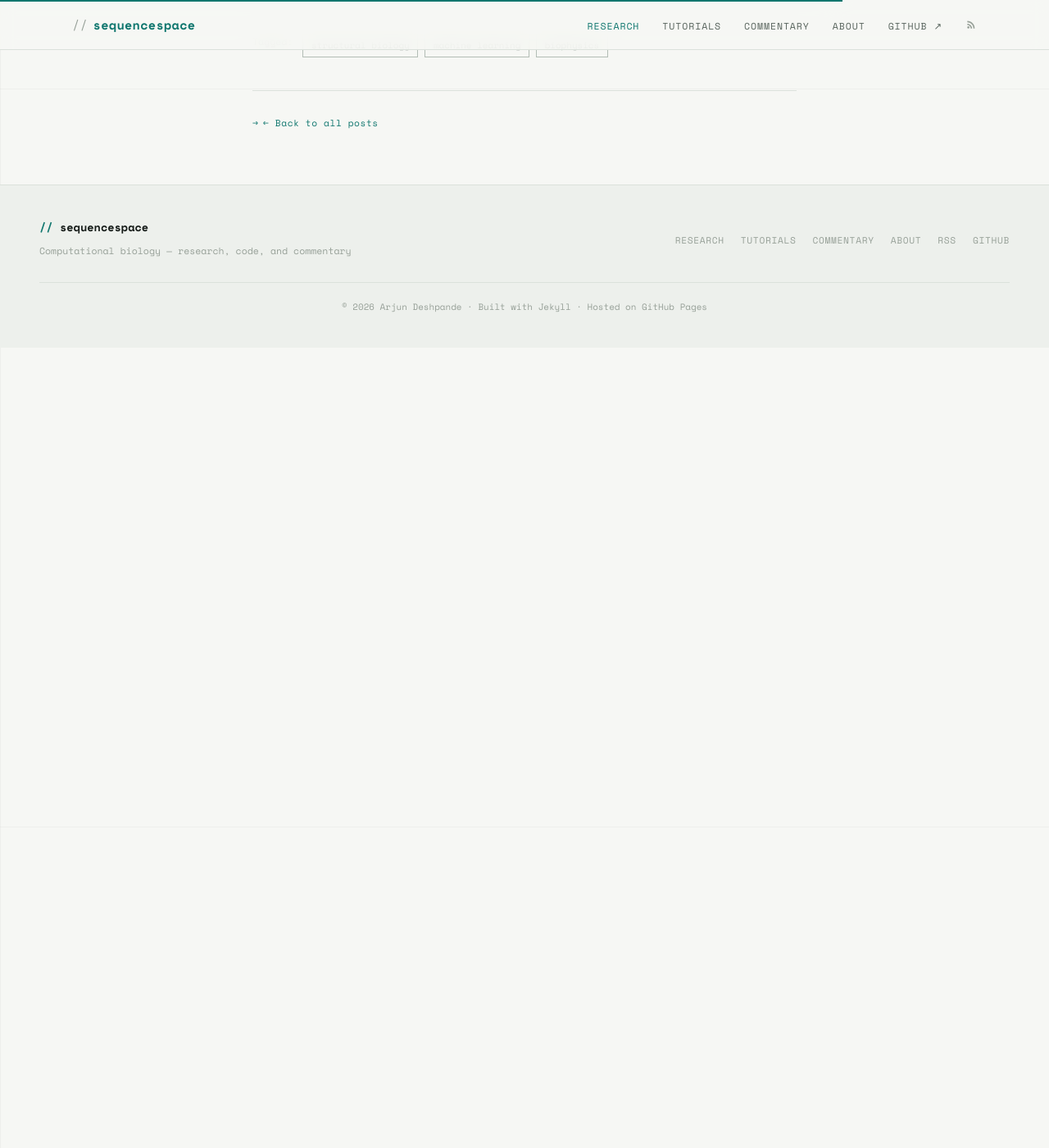
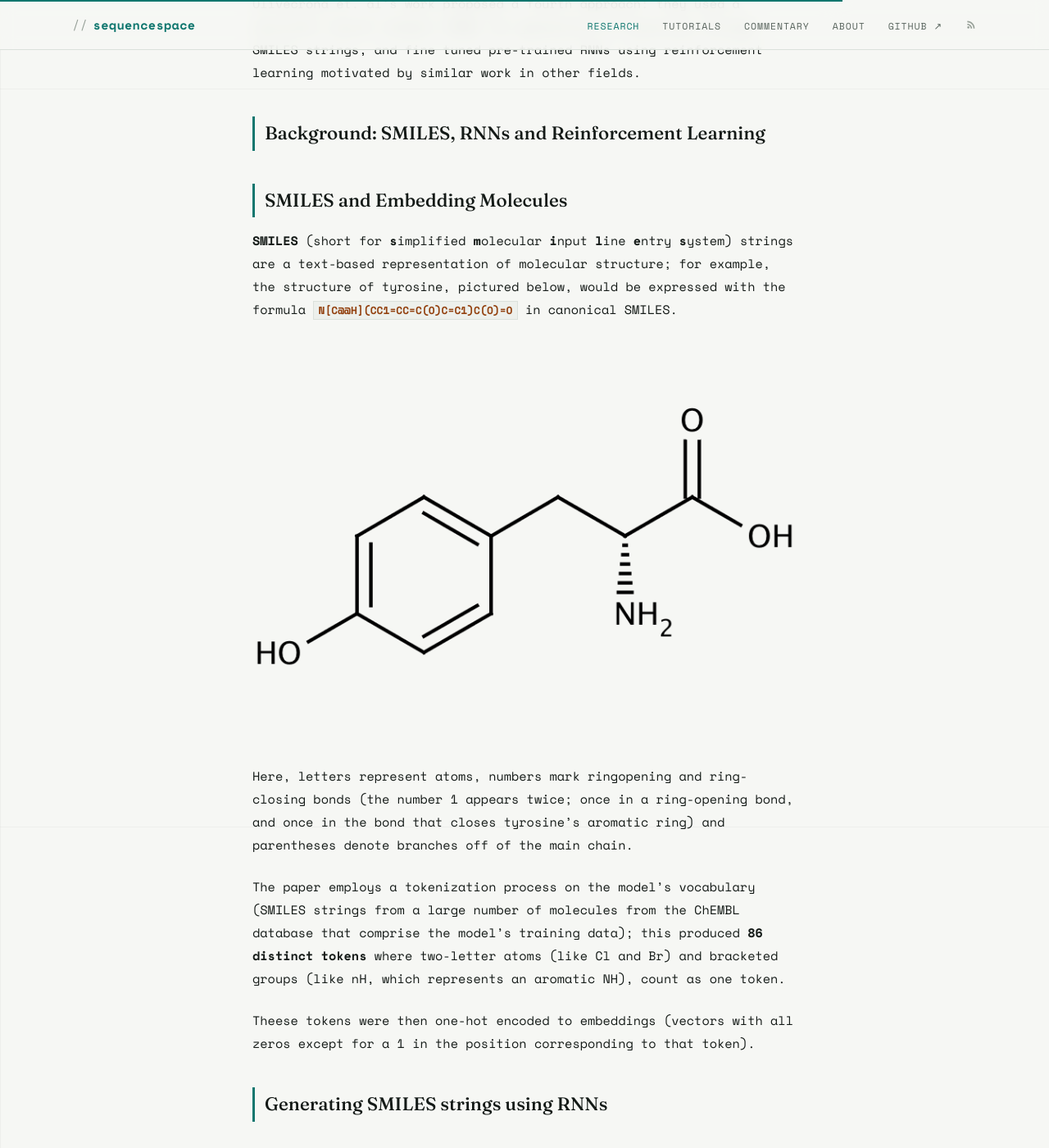
Before and after one commit to arjundeshx/sequencespace, a Jekyll site: the page built from _posts/2023-06-20-machine-learning-for-de-novo-design-1.md, in a window 1280 px wide and 1400 px high, scrolled down 1691 px. Shown: the whole window at 82% size. Built offline with Jekyll 4.4.1, drawn with Linux system fonts in a browser that asks for light colours; before the commit the page ends 2115 px from its top, so only the background shows below that; some of the changed text lies outside the part shown.

Commit message:
Update 2023-06-20-machine-learning-for-de-novo-design-1.md

```diff
--- a/_posts/2023-06-20-machine-learning-for-de-novo-design-1.md
+++ b/_posts/2023-06-20-machine-learning-for-de-novo-design-1.md
@@ -20,3 +20,18 @@ Olivecrona et. al's paper outlines three historical approaches to this problem:
 * Inverse QSAR: QSAR (Quantitative Structure-Activity Relationship) normally predicts properties from a structure. Inverse QSAR attempts the reverse task, starting from a desired property and finding the structures that land there using a QSAR model; this can be difficult because you need a representation of molecules that works well *both* property prediction and translating back into a real structure.
 
 ## Olivecrona et. al's Approach
+Olivecrona et. al's work proposed a fourth approach: they used a recurrent neural network (RNN) for generation of molecules through SMILES strings, and fine tuned pre-trained RNNs using reinforcement learning motivated by similar work in other fields.
+
+## Background: SMILES, RNNs and Reinforcement Learning
+## SMILES and Embedding Molecules
+**SMILES** (short for **s**implified **m**olecular **i**nput **l**ine **e**ntry **s**ystem) strings are a text-based representation of molecular structure; for example, the structure of tyrosine, pictured below, would be expressed with the formula **`N[C@@H](CC1=CC=C(O)C=C1)C(O)=O`** in canonical SMILES.
+
+![tyrosine_image]({{ '/assets/tyrosine.png' | prepend: site.baseurl }})
+
+Here, letters represent atoms, numbers mark ringopening and ring-closing bonds (the number 1 appears twice; once in a ring-opening bond, and once in the bond that closes tyrosine's aromatic ring) and parentheses denote branches off of the main chain.
+
+The paper employs a tokenization process on the model's vocabulary (SMILES strings from a large number of molecules from the ChEMBL database that comprise the model's training data); this produced **86 distinct tokens** where two-letter atoms (like Cl and Br) and bracketed groups (like nH, which represents an aromatic NH), count as one token.
+
+Theese tokens were then one-hot encoded to embeddings (vectors with all zeros except for a 1 in the position corresponding to that token).
+
+## Generating SMILES strings using RNNs
```
